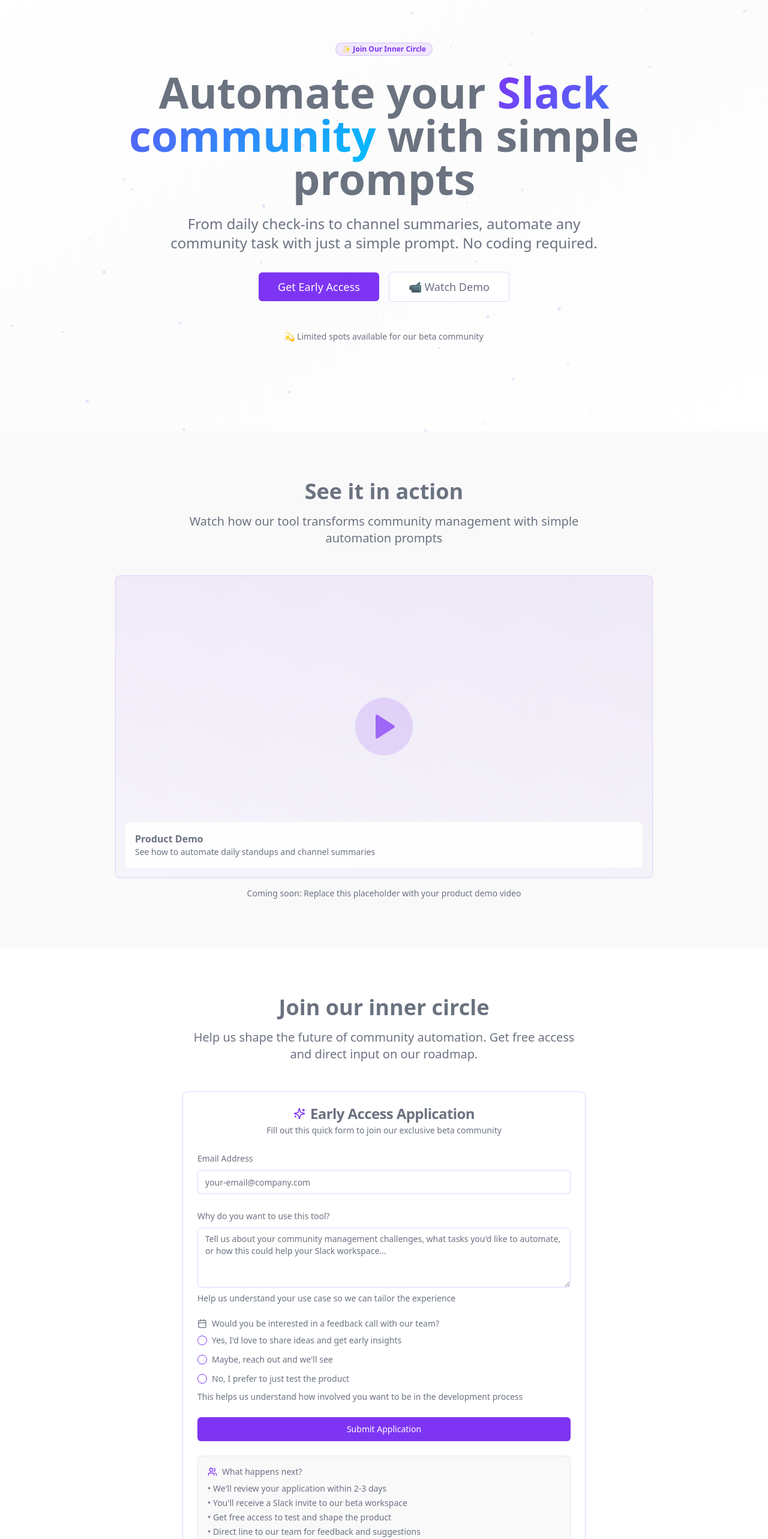
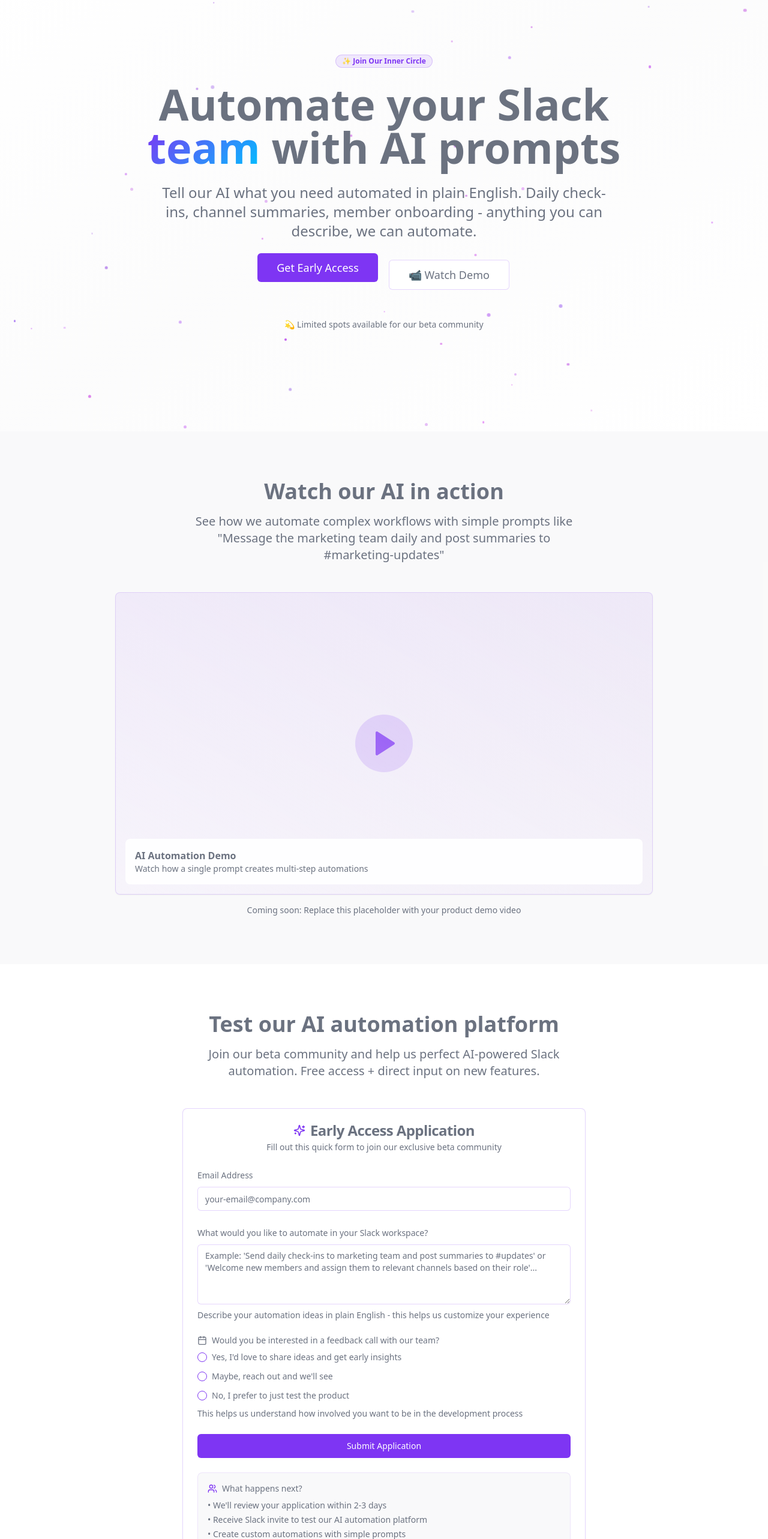
Before and after one commit to ai-zero-experts/slack-automator-ai, a React (Vite) app: page / in a window 1280 px wide. Shown: the part 81-2646 px from the top of the page at 60% size. Built offline with nearby package versions, Linux system fonts and the light colour scheme.

Commit message:
Refine hero section content
Adjust hero text to highlight app's community automation capabilities and fix the animated dots.

```diff
--- a/src/components/AnimatedDots.tsx
+++ b/src/components/AnimatedDots.tsx
@@ -15,13 +15,14 @@ const AnimatedDots = () => {
       {dots.map((dot) => (
         <div
           key={dot.id}
-          className="absolute rounded-full bg-primary/20 animate-pulse-slow"
+          className="absolute rounded-full animate-float"
           style={{
             left: `${dot.left}%`,
             top: `${dot.top}%`,
             width: `${dot.size}px`,
             height: `${dot.size}px`,
             animationDelay: `${dot.delay}s`,
+            background: `hsl(${263 + Math.random() * 30} ${70 + Math.random() * 20}% ${50 + Math.random() * 20}% / ${0.3 + Math.random() * 0.4})`,
           }}
         />
       ))}
--- /dev/null
+++ b/src/components/AnimatedText.tsx
@@ -0,0 +1,31 @@
+import React, { useState, useEffect } from 'react';
+
+const AnimatedText = () => {
+  const words = ['community', 'workspace', 'team', 'startup', 'company', 'organization'];
+  const [currentWordIndex, setCurrentWordIndex] = useState(0);
+  const [isVisible, setIsVisible] = useState(true);
+
+  useEffect(() => {
+    const interval = setInterval(() => {
+      setIsVisible(false);
+      setTimeout(() => {
+        setCurrentWordIndex((prev) => (prev + 1) % words.length);
+        setIsVisible(true);
+      }, 300);
+    }, 2500);
+
+    return () => clearInterval(interval);
+  }, []);
+
+  return (
+    <span
+      className={`inline-block bg-gradient-primary bg-clip-text text-transparent transition-all duration-300 ${
+        isVisible ? 'opacity-100 transform-none' : 'opacity-0 -translate-y-2'
+      }`}
+    >
+      {words[currentWordIndex]}
+    </span>
+  );
+};
+
+export default AnimatedText;
--- a/src/components/Hero.tsx
+++ b/src/components/Hero.tsx
@@ -2,6 +2,7 @@ import React from 'react';
 import { Button } from '@/components/ui/button';
 import { Badge } from '@/components/ui/badge';
 import AnimatedDots from './AnimatedDots';
+import AnimatedText from './AnimatedText';
 
 const Hero = () => {
   return (
@@ -15,16 +16,14 @@ const Hero = () => {
           </Badge>
 
           <h1 className="text-5xl md:text-6xl lg:text-7xl font-bold mb-6 leading-tight">
-            Automate your{' '}
-            <span className="bg-gradient-primary bg-clip-text text-transparent">
-              Slack community
-            </span>{' '}
-            with simple prompts
+            Automate your Slack{' '}
+            <AnimatedText />{' '}
+            with AI prompts
           </h1>
 
           <p className="text-xl md:text-2xl text-muted-foreground mb-8 max-w-3xl mx-auto leading-relaxed">
-            From daily check-ins to channel summaries, automate any community task
-            with just a simple prompt. No coding required.
+            Tell our AI what you need automated in plain English. Daily check-ins,
+            channel summaries, member onboarding - anything you can describe, we can automate.
           </p>
 
           <div className="flex flex-col sm:flex-row gap-4 justify-center items-center">
--- a/src/components/JoinForm.tsx
+++ b/src/components/JoinForm.tsx
@@ -57,10 +57,10 @@ const JoinForm = () => {
       <div className="container mx-auto px-4">
         <div className="text-center mb-12">
           <h2 className="text-3xl md:text-4xl font-bold mb-4">
-            Join our inner circle
+            Test our AI automation platform
           </h2>
           <p className="text-xl text-muted-foreground max-w-2xl mx-auto">
-            Help us shape the future of community automation. Get free access and direct input on our roadmap.
+            Join our beta community and help us perfect AI-powered Slack automation. Free access + direct input on new features.
           </p>
         </div>
 
@@ -102,16 +102,16 @@ const JoinForm = () => {
                     name="reason"
                     render={({ field }) => (
                       <FormItem>
-                        <FormLabel>Why do you want to use this tool?</FormLabel>
+                        <FormLabel>What would you like to automate in your Slack workspace?</FormLabel>
                         <FormControl>
                           <Textarea
-                            placeholder="Tell us about your community management challenges, what tasks you'd like to automate, or how this could help your Slack workspace..."
+                            placeholder="Example: 'Send daily check-ins to marketing team and post summaries to #updates' or 'Welcome new members and assign them to relevant channels based on their role'..."
                             className="min-h-[100px] border-primary/20 focus:ring-primary"
                             {...field}
                           />
                         </FormControl>
                         <FormDescription>
-                          Help us understand your use case so we can tailor the experience
+                          Describe your automation ideas in plain English - this helps us customize your experience
                         </FormDescription>
                         <FormMessage />
                       </FormItem>
@@ -172,9 +172,9 @@ const JoinForm = () => {
                 </div>
                 <ul className="text-sm text-muted-foreground space-y-1">
                   <li>• We'll review your application within 2-3 days</li>
-                  <li>• You'll receive a Slack invite to our beta workspace</li>
-                  <li>• Get free access to test and shape the product</li>
-                  <li>• Direct line to our team for feedback and suggestions</li>
+                  <li>• Receive Slack invite to test our AI automation platform</li>
+                  <li>• Create custom automations with simple prompts</li>
+                  <li>• Direct feedback channel with our AI/product team</li>
                 </ul>
               </div>
             </CardContent>
--- a/src/components/VideoSection.tsx
+++ b/src/components/VideoSection.tsx
@@ -8,10 +8,10 @@ const VideoSection = () => {
       <div className="container mx-auto px-4">
         <div className="text-center mb-12">
           <h2 className="text-3xl md:text-4xl font-bold mb-4">
-            See it in action
+            Watch our AI in action
           </h2>
           <p className="text-xl text-muted-foreground max-w-2xl mx-auto">
-            Watch how our tool transforms community management with simple automation prompts
+            See how we automate complex workflows with simple prompts like "Message the marketing team daily and post summaries to #marketing-updates"
           </p>
         </div>
 
@@ -28,8 +28,8 @@ const VideoSection = () => {
 
             <div className="absolute bottom-4 left-4 right-4">
               <div className="bg-background/90 backdrop-blur-sm rounded-lg p-4">
-                <h3 className="font-semibold text-foreground">Product Demo</h3>
-                <p className="text-sm text-muted-foreground">See how to automate daily standups and channel summaries</p>
+                <h3 className="font-semibold text-foreground">AI Automation Demo</h3>
+                <p className="text-sm text-muted-foreground">Watch how a single prompt creates multi-step automations</p>
               </div>
             </div>
           </Card>
--- a/tailwind.config.ts
+++ b/tailwind.config.ts
@@ -86,8 +86,10 @@ export default {
 					}
 				},
 				'float': {
-					'0%, 100%': { transform: 'translateY(0px)' },
-					'50%': { transform: 'translateY(-10px)' }
+					'0%, 100%': { transform: 'translateY(0px) translateX(0px)' },
+					'25%': { transform: 'translateY(-8px) translateX(4px)' },
+					'50%': { transform: 'translateY(-12px) translateX(-2px)' },
+					'75%': { transform: 'translateY(-6px) translateX(-4px)' }
 				},
 				'fade-in': {
 					'0%': { opacity: '0', transform: 'translateY(20px)' },
@@ -101,7 +103,7 @@ export default {
 			animation: {
 				'accordion-down': 'accordion-down 0.2s ease-out',
 				'accordion-up': 'accordion-up 0.2s ease-out',
-				'float': 'float 3s ease-in-out infinite',
+				'float': 'float 4s ease-in-out infinite',
 				'fade-in': 'fade-in 0.6s ease-out',
 				'pulse-slow': 'pulse-slow 2s ease-in-out infinite'
 			},
```
